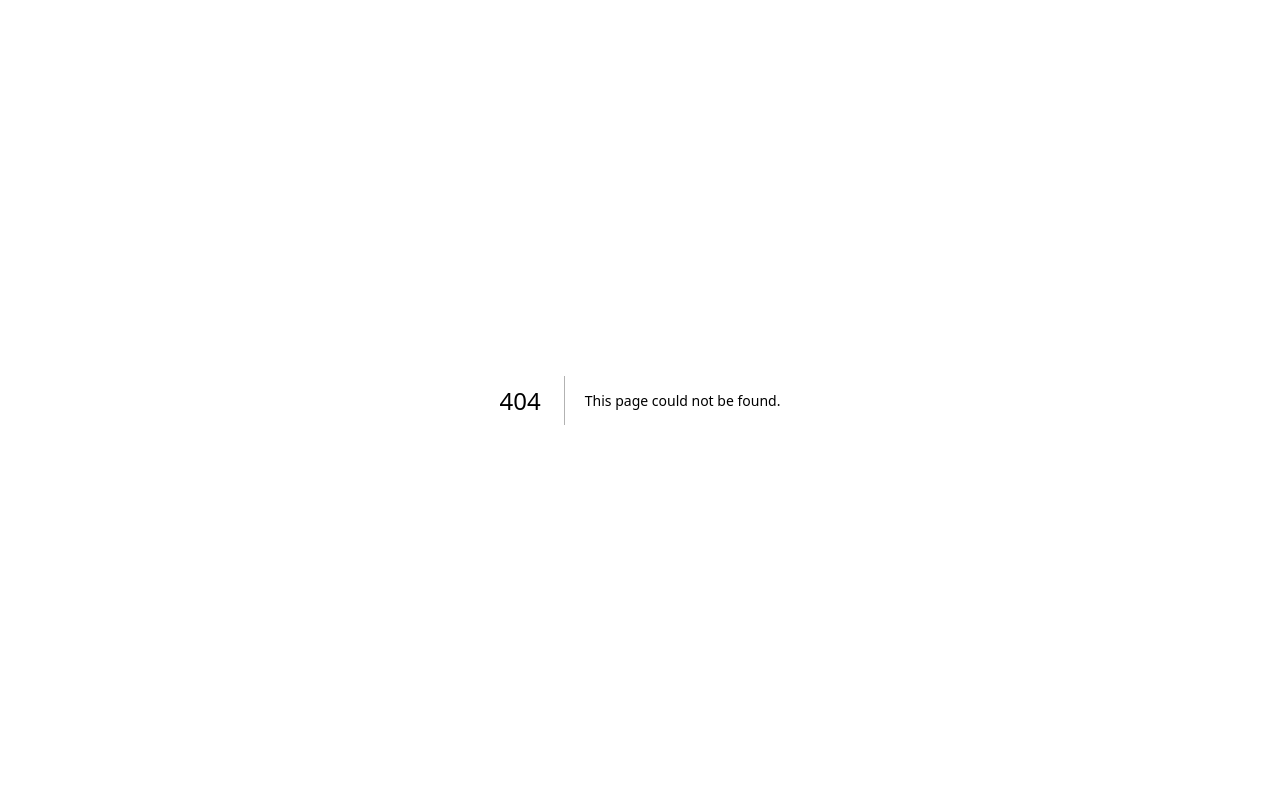
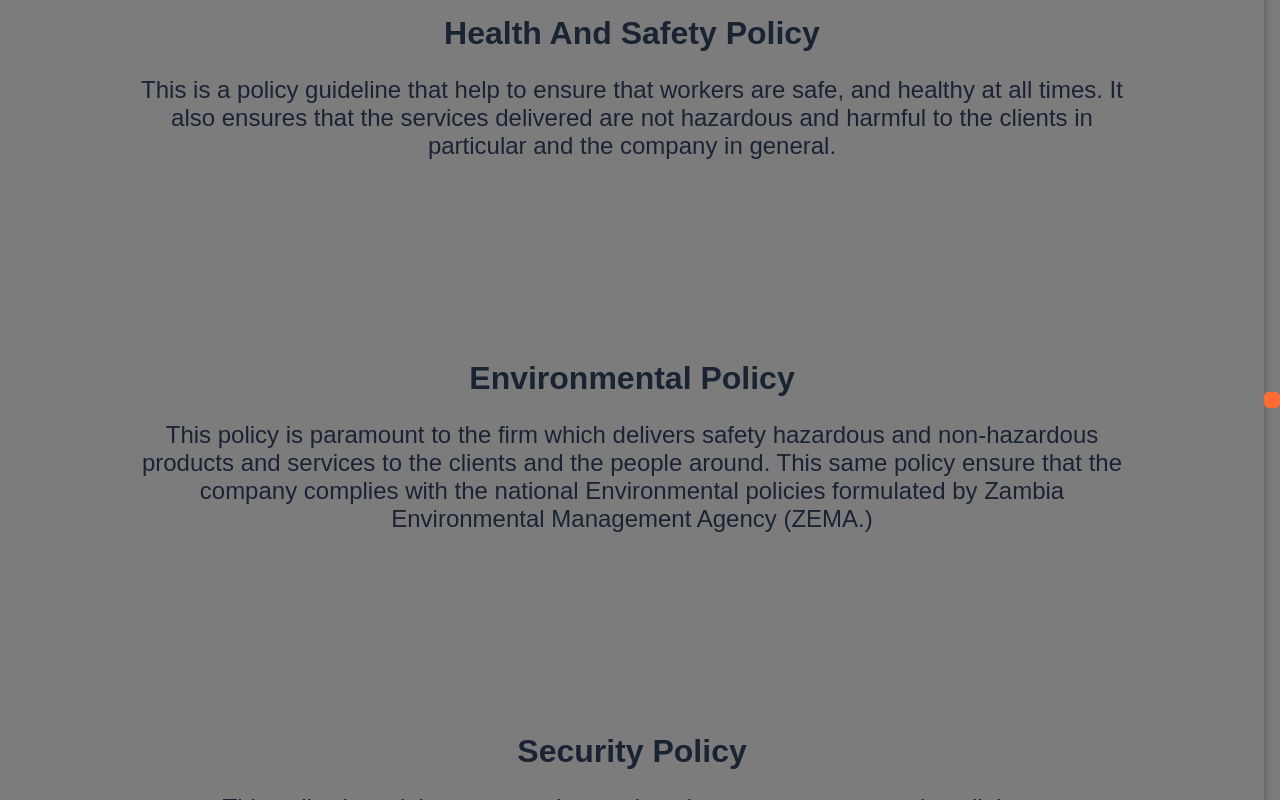
Before and after one commit to nkowanitemwani/makaenergiesdotcom, a Next.js app: page /components/policycard in a window 1280 px wide. Before the commit this address had no page. Built offline with nearby package versions, Linux system fonts and the light colour scheme.

Commit message:
inital policy card

```diff
--- /dev/null
+++ b/src/app/components/policycard/page.js
@@ -0,0 +1,38 @@
+import React from "react";
+import styles from "./policycard.module.css"
+import Button from "../button/page";
+import AboutPage from "@/app/pages/about/page";
+
+
+export default function PolicyCard(){
+    return(
+        <main className={styles.main}>
+         <div className={styles.container}>
+         <h1>Maka Engergies Comapny Policies</h1>
+            <section>
+             <h1>Health And Safety Policy</h1>
+             <p>
+             This is a policy guideline that help to ensure that workers are safe, and healthy at all times. It
+            also ensures that the services delivered are not hazardous and harmful to the clients in
+            particular and the company in general.
+             </p>
+            </section>
+            <section>
+            <h1>Environmental Policy</h1>
+            <p>
+            This policy is
+            paramount to the firm which delivers safety hazardous   and non-hazardous
+            products and services to the clients and the people around. This same policy ensure that the
+            company complies with the national Environmental policies formulated by Zambia
+            Environmental Management Agency (ZEMA.) </p>
+            </section>
+            <section>
+            <h1>Security Policy</h1>
+            <p>This policy is mainly to ensure that workers interests are protected at all time.</p>
+            </section>
+         </div>
+         <Button></Button>
+
+        </main>
+    )
+}
--- /dev/null
+++ b/src/app/components/policycard/policycard.module.css
@@ -0,0 +1,19 @@
+.main{
+    position: fixed;
+    top: 0;
+    left: 0;
+    right: 0;
+    bottom: 0;
+    background: rgba(0,0,0,0.5);
+    display: flex;
+    align-items: center;
+    justify-content: center;
+    z-index: 999;
+}
+
+.container{
+    padding: 2rem;
+    border-radius: 8px;
+    min-width: 400px;
+    box-shadow: 0 4px 10px rgba(0,0,0,0.3);
+}
--- a/src/app/globals.css
+++ b/src/app/globals.css
@@ -75,7 +75,7 @@ footer p {
 hr{
   width: 50%;
   margin: 0 auto;
-  border: 2px solid var(--background);
+  border: 1px solid var(--background);
 }
 
 section{
--- a/src/app/pages/about/page.js
+++ b/src/app/pages/about/page.js
@@ -1,4 +1,7 @@
+"use client"
+
 import React from "react";
+import { useEffect,useState } from "react";
 import styles from "./about.module.css";
 import HomeNav from "@/app/components/navbar/page";
 import Footer from "@/app/components/footer/page";
@@ -6,6 +9,14 @@ import PolicyGrid from "@/app/components/policygrid/page";
 import Button from "@/app/components/button/page";
 
 export default function AboutPage(){
+
+  const [policyCard,setPolicyCard] = useState(false);
+  const openPolicyCard = () => setPolicyCard(true);
+  const closePolicyCard = () => setPolicyCard(false);
+
+
+
+
     return(
         <main>
           <HomeNav style={{background : "#1a2332"}}></HomeNav>
@@ -18,9 +29,13 @@ export default function AboutPage(){
           <section className={styles.policy}>
            <h1>Our Policies</h1>
            <PolicyGrid></PolicyGrid>
-           <Button>Details</Button>
+           <Button onClick={openPolicyCard}>Details</Button>
           </section>
           <Footer></Footer>
+
+
+          {policyCard && <PolicyGrid></PolicyGrid>}
         </main>
+
     );
 }
--- a/src/app/pages/careers/page.js
+++ b/src/app/pages/careers/page.js
@@ -2,6 +2,7 @@ import React from "react";
 import styles from "./careers.module.css";
 import HomeNav from "@/app/components/navbar/page";
 import Footer from "@/app/components/footer/page";
+import PolicyCard from "@/app/components/policycard/page";
 
 export default function CareersPage(){
     return(
```
